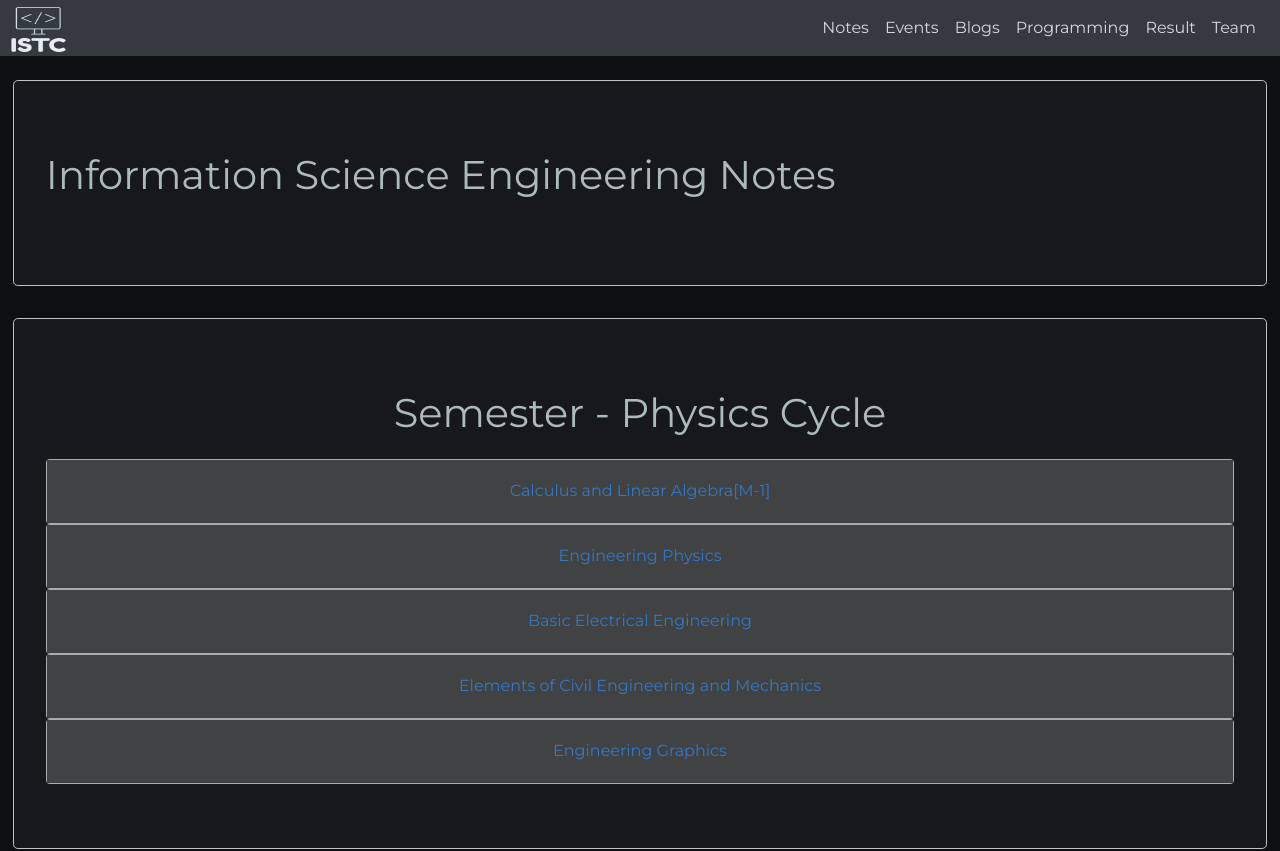
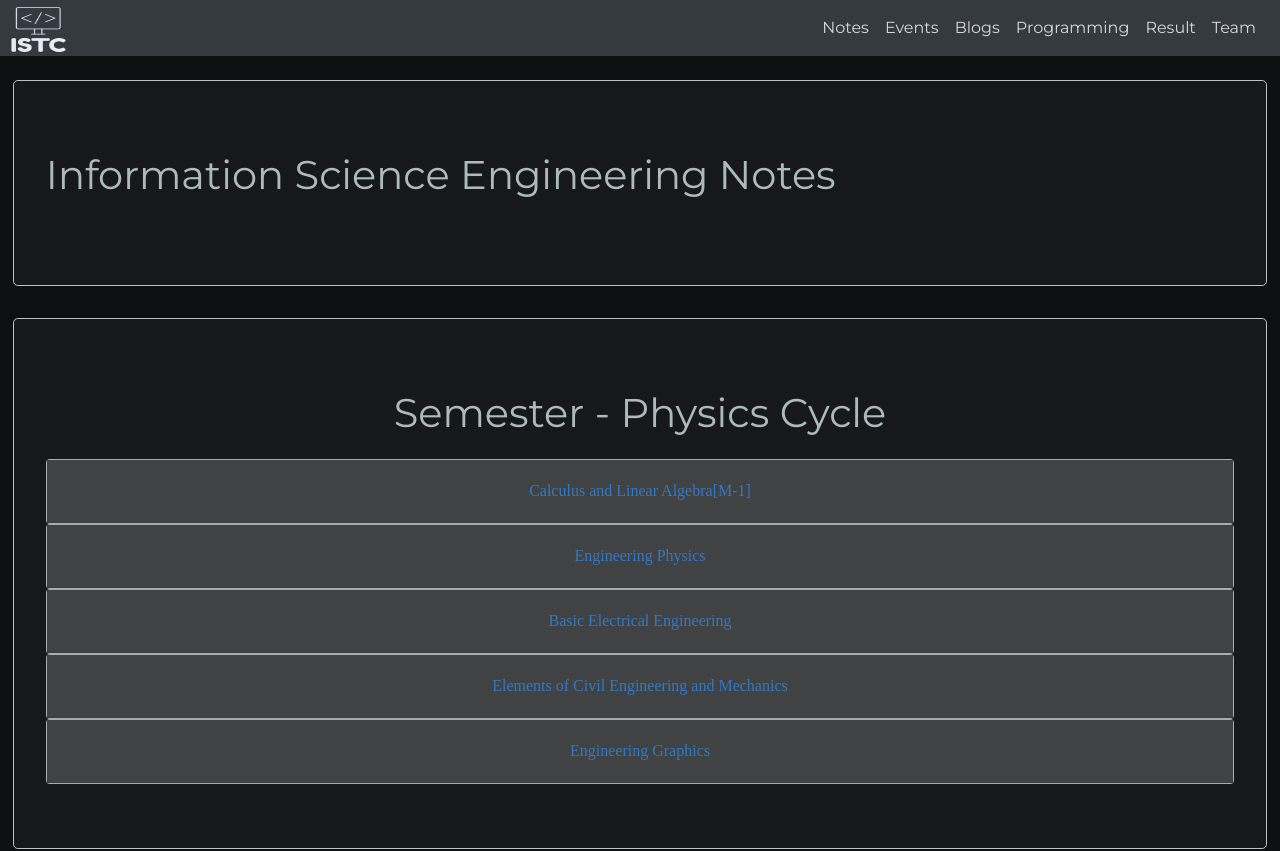
Before and after one commit to istc-sce/ISETechClub, a React (Create React App) app: page /notes in a window 1280 px wide. Shown: the top 851 px of the page. Built offline with nearby package versions, Linux system fonts and the light colour scheme.

Commit message:
minor fix

```diff
--- a/src/components/notes.js
+++ b/src/components/notes.js
@@ -11,7 +11,7 @@ let mapDetail = (detail) => {
                 <Card key={subs.id}>
                     <Accordion className="notes">
                         <Card.Header>
-                            <Accordion.Toggle as={Button} variant="link" eventKey="0" className="sectiontag text1">
+                            <Accordion.Toggle as={Button} variant="link" eventKey="0" className="sectiontag text2">
                                 {subs.name}
                             </Accordion.Toggle>
                         </Card.Header>
```
